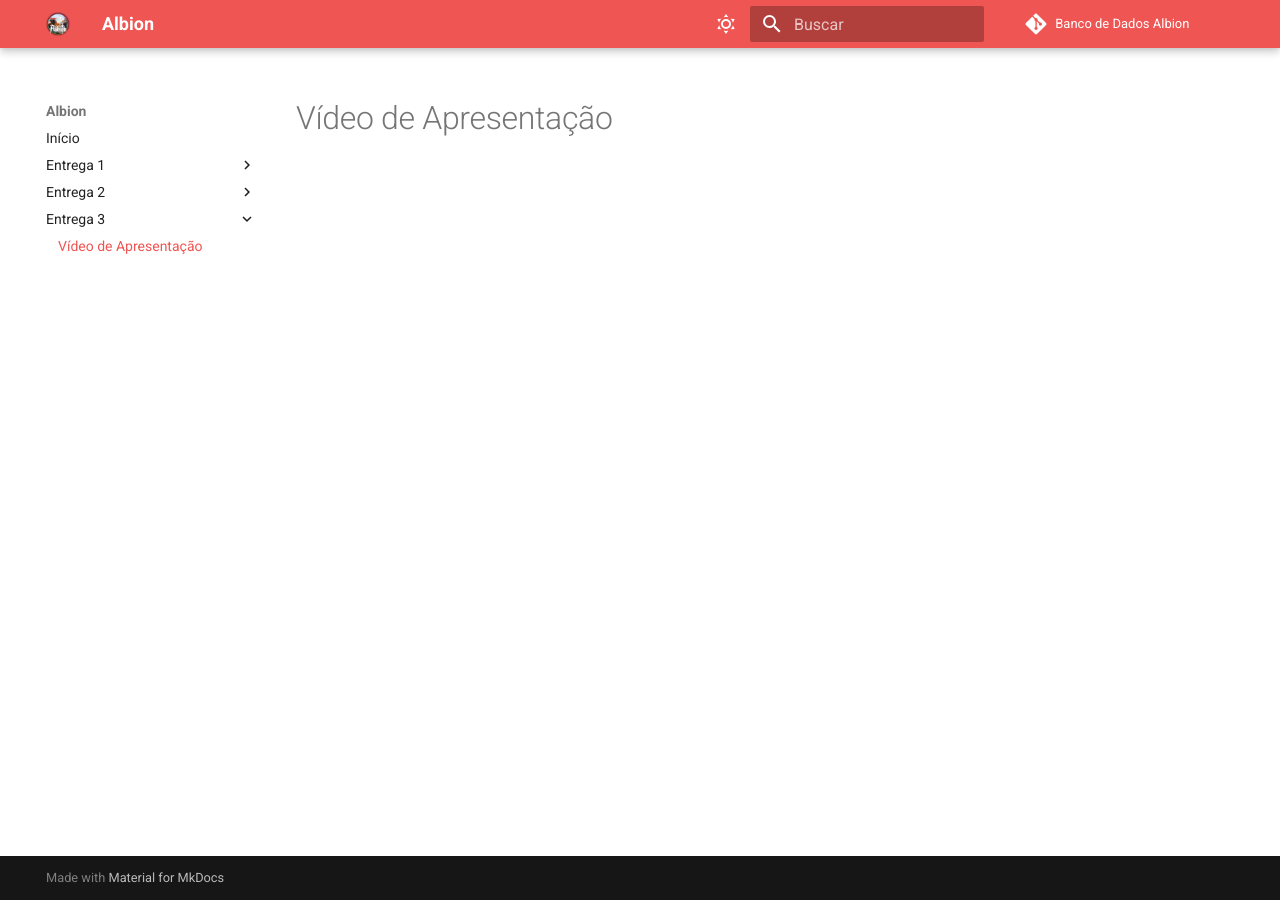
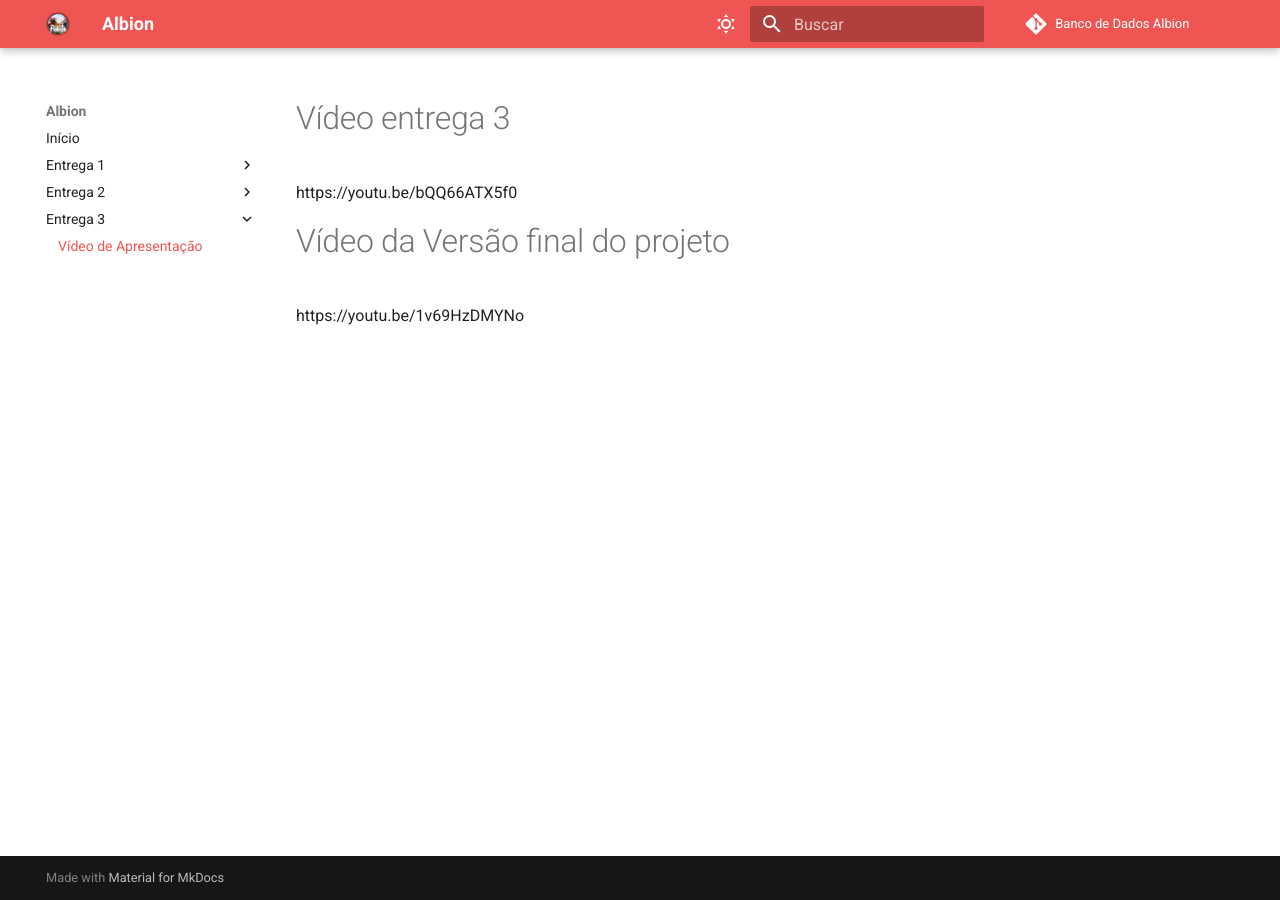
Before and after one commit to SBD1/2025.01-Albion, an MkDocs documentation site: the page built from docs/sections/Entrega-3/VideoApresentacao.md, in a window 1280 px wide. Built offline with MkDocs 1.6.1 and Material for MkDocs 9.7.7, drawn with Linux system fonts in a browser that asks for light colours; comment, search, counter and statistics services are not loaded.

Commit message:
Update VideoApresentacao.md

```diff
--- a/docs/sections/Entrega-3/VideoApresentacao.md
+++ b/docs/sections/Entrega-3/VideoApresentacao.md
@@ -1,2 +1,7 @@
+# Vídeo entrega 3
 https://youtu.be/bQQ66ATX5f0
+
+
+# Vídeo da Versão final do projeto
+
 https://youtu.be/1v69HzDMYNo
```
